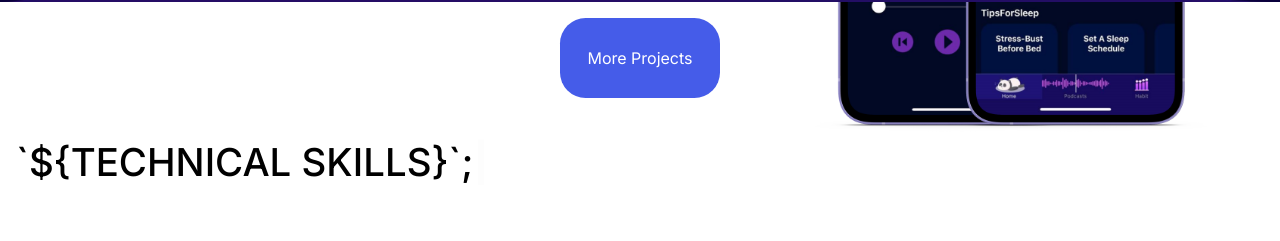
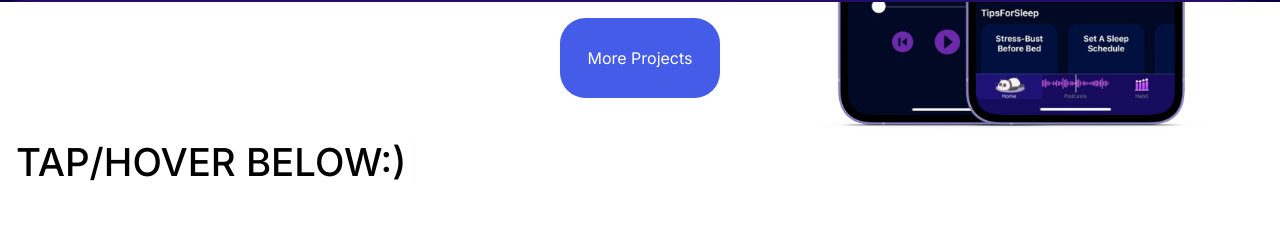
Before and after one commit to kewalkhondekar25/My-Portfolio, a Next.js app: page / in a window 1280 px wide. Shown: the part 3352-3593 px from the top of the page. Built offline with nearby package versions, Linux system fonts and the light colour scheme.

Commit message:
fix: resize mocks & logo

```diff
--- a/src/app/Components/Header/Header.tsx
+++ b/src/app/Components/Header/Header.tsx
@@ -63,7 +63,6 @@ const Header = () => {
         lg:bg-[#FFF3E0]
         md:bg-[#FFF3E0]
         sm:bg-[#FFF3E0]'>
-            <FramerMagnetic>
                 <div
                     className='flex cursor-pointer'>
                     <div className={`${inter.className} absolute
@@ -86,7 +85,6 @@ const Header = () => {
                     </div>
 
                 </div>
-            </FramerMagnetic>
             <div>
                 <div
                     className='tracking-tighter'
--- a/src/app/Components/Skills/Skills.tsx
+++ b/src/app/Components/Skills/Skills.tsx
@@ -21,7 +21,7 @@ const Skills = () => {
   const cursor = useRef(null);
   const isInView = useInView(container);
 
-  const text = ["technical skills.", "`${technical skills}`;"]
+  const text = ["technical skills.", "tap/hover below:)"]
   const textTl = gsap.timeline({ repeat: -1 });
 
   useLayoutEffect(() => {
```
Also changed, not shown: firebase.json (deleted), 1 other file (tests, documents, lock files or other folders).
